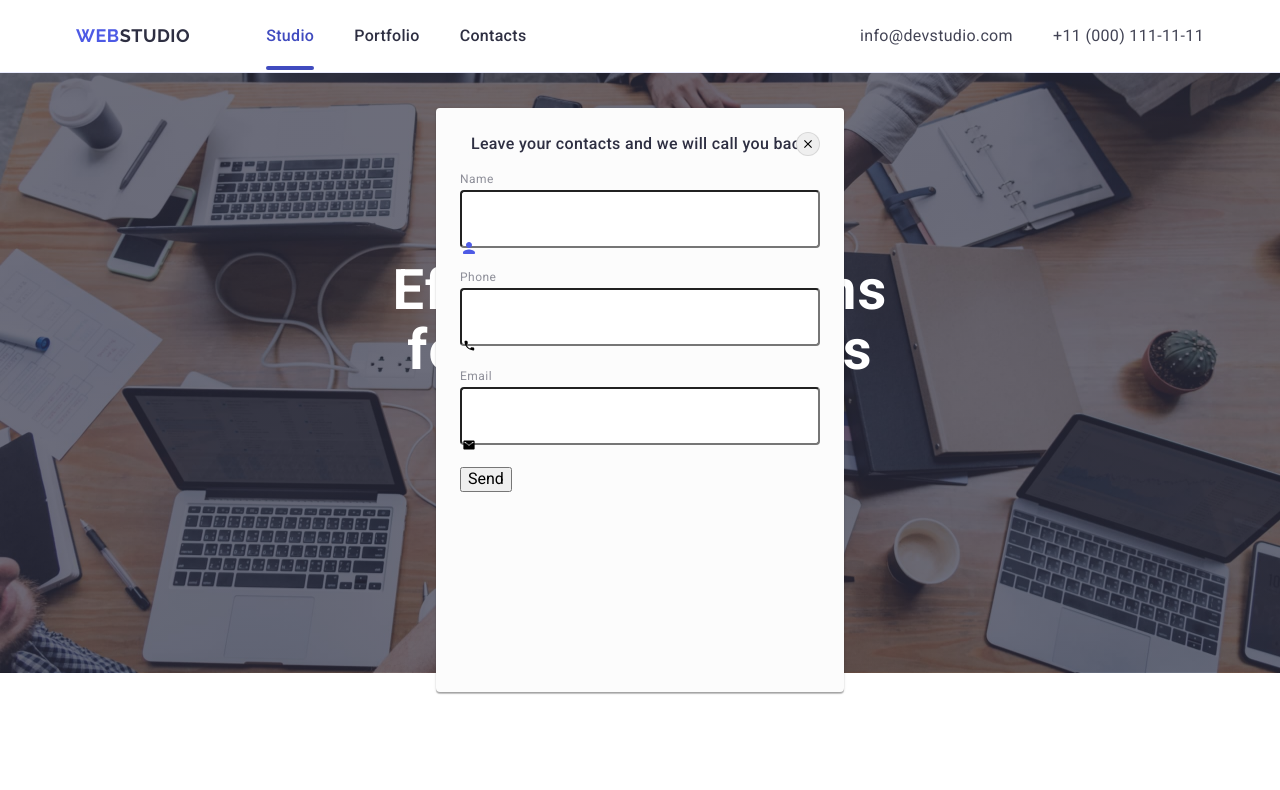
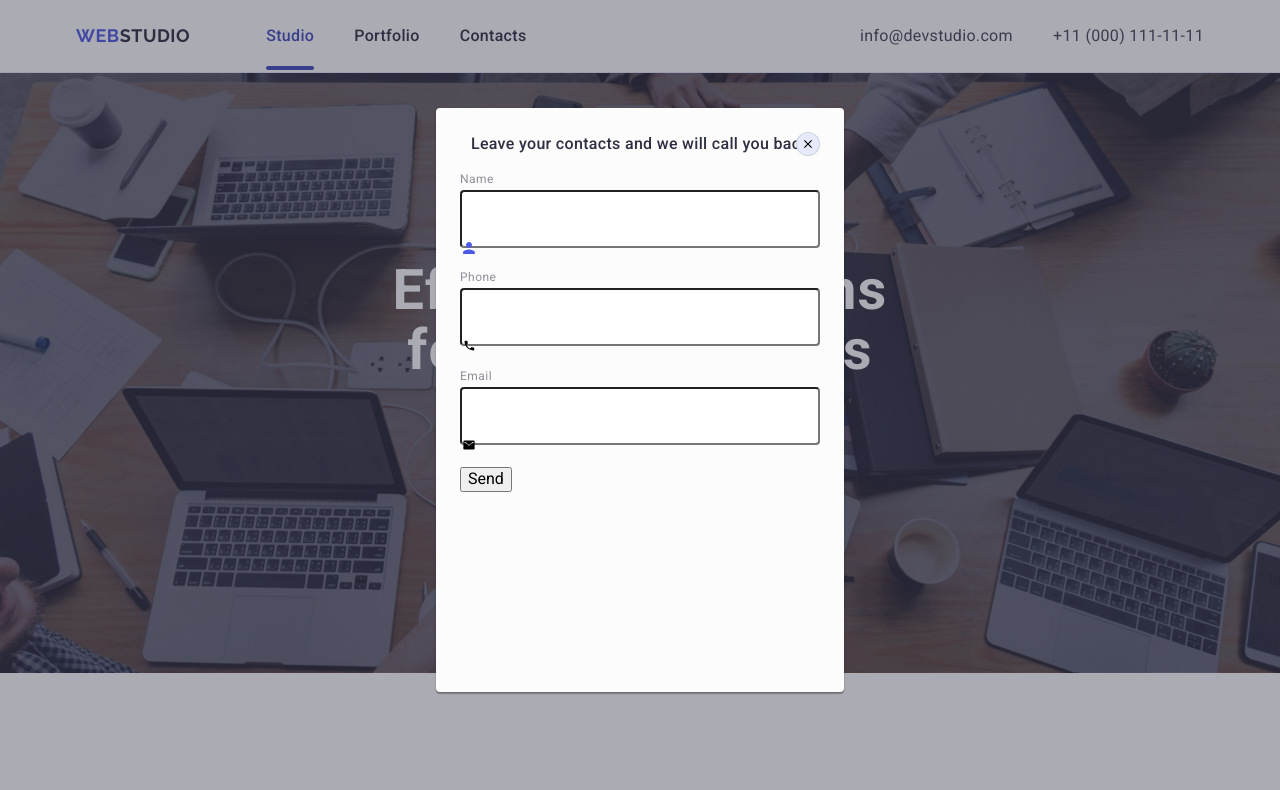
Before and after one commit to TaniaBilousova/goit-markup-hw-5, a plain HTML site: page index.html in a window 1280 px wide. Shown: the top 790 px of the page. Drawn offline with nearby package versions, Linux system fonts and the light colour scheme.

Commit message:
add-css-hw

```diff
--- a/css/styles.css
+++ b/css/styles.css
@@ -491,6 +491,8 @@ width: 100%;
 height: 100%;
 position: fixed;
 top: 0;
+background-color: rgba(46, 47, 66, 0.4);
+transition: opacity 250ms cubic-bezier(0.4, 0, 0.2, 1);
 }
 
 .modal{
@@ -506,6 +508,7 @@ box-shadow: 0px 1px 1px 0px rgba(0, 0, 0, 0.14),
     0px 1px 3px 0px rgba(0, 0, 0, 0.12),
     0px 2px 1px 0px rgba(0, 0, 0, 0.20);
 padding: 24px;
+transition: transform 250ms cubic-bezier(0.4, 0, 0.2, 1);
 }
 .modal-close-btn{
 display: flex;
@@ -520,6 +523,9 @@ align-items: center;
 justify-content: center;
 border: 1px solid rgba(0, 0, 0, 0.1);
 padding: 0;
+background-color: #e7e9fc;
+transition: background-color 250ms cubic-bezier(0.4, 0, 0.2, 1);
+
 }
 .modal-title{
 width: 360px;
--- a/index.html
+++ b/index.html
@@ -485,7 +485,7 @@
           </svg>
         </button>
         <p class="modal-title">Leave your contacts and we will call you back</p>
-        <div class="modal-form">
+        <form class="modal-form">
           <div class="modal-field">
             <label for="user-name" class="modal-label">Name</label>
             <div class="modal-input-wrap">
@@ -503,7 +503,8 @@
           <div class="modal-field">
             <label for="user-tel" class="modal-label">Phone</label>
             <div class="modal-input-wrap">
-          <input type="tel"
+              <input
+                type="tel"
                 name="user-tel"
                 class="modal-input"
                 id="user-tel"
```
Lines whose indentation alone changed are shown as unchanged.
